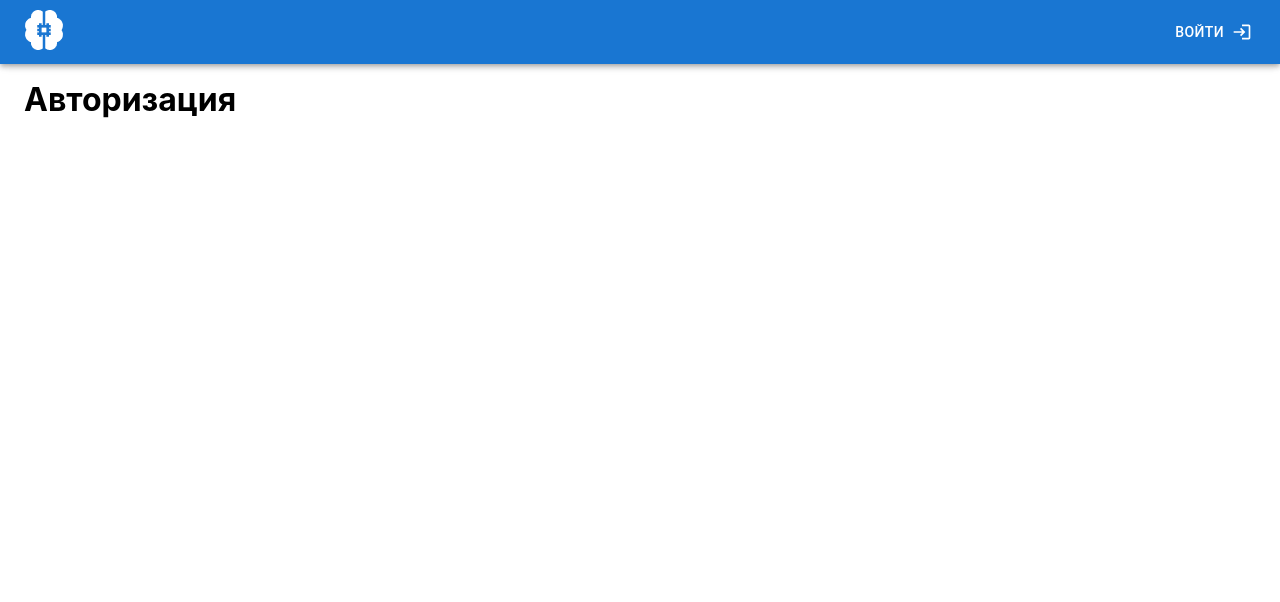
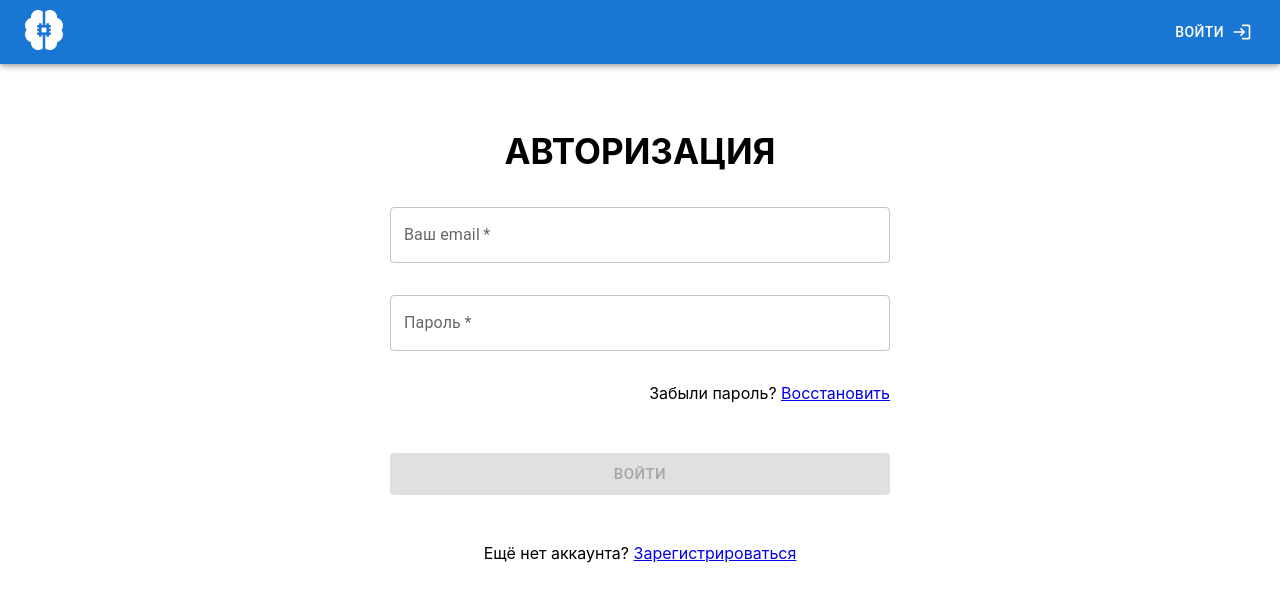
Before and after one commit to superhorsy/quest-app-frontend, a React (Create React App) app: page /signin in a window 1280 px wide. Shown: the top 602 px of the page. Built offline with nearby package versions, Linux system fonts and the light colour scheme.

Commit message:
Добавил страницы в маршруты, сделала заглушку для авторизации.

```diff
--- a/src/components/AppRouter.jsx
+++ b/src/components/AppRouter.jsx
@@ -1,30 +1,36 @@
-import { Route, Routes } from 'react-router-dom';
+import {Route, Routes} from 'react-router-dom';
 
-import { Main } from '../pages/Main';
+import {Main} from '../pages/Main';
 
 //AUTH LINKS
-import { SignIn } from '../pages/SignIn';
-import { SignUp } from '../pages/SignUp';
-import { RestorePass } from '../pages/RestorePass';
+import {
+    LoginPage,
+    SignUpPage,
+    StartPage,
+    PassRecoveryPage,
+} from "../pages";
+// import { SignIn } from '../pages/SignIn';
+// import {SignUp} from '../pages/SignUp';
+// import {RestorePass} from '../pages/RestorePass';
 
 //PROFILE LINKS
-import { Profile } from '../pages/Profile';
-import { ProfileIndex } from '../pages/ProfileIndex';
-import { ChangePass } from '../pages/ChangePass';
+import {Profile} from '../pages/Profile';
+import {ProfileIndex} from '../pages/ProfileIndex';
+import {ChangePass} from '../pages/ChangePass';
 
 //PANEL LINKS
-import { Panel } from '../pages/Panel';
-import { PanelIndex } from '../pages/PanelIndex';
-import { AvailableQuests } from '../pages/AvailableQuests';
-import { QuestProgress } from '../pages/QuestProgress';
-import { UserQuests } from '../pages/UserQuests';
-import { CreateQuest } from '../pages/CreateQuest';
-    import { CreateStep } from '../pages/CreateStep';
-    import { CreateStepIndex } from '../pages/CreateStepIndex';
-    import { CreateStepForm } from '../pages/CreateStepForm';
+import {Panel} from '../pages/Panel';
+import {PanelIndex} from '../pages/PanelIndex';
+import {AvailableQuests} from '../pages/AvailableQuests';
+import {QuestProgress} from '../pages/QuestProgress';
+import {UserQuests} from '../pages/UserQuests';
+import {CreateQuest} from '../pages/CreateQuest';
+import {CreateStep} from '../pages/CreateStep';
+import {CreateStepIndex} from '../pages/CreateStepIndex';
+import {CreateStepForm} from '../pages/CreateStepForm';
 
 
-import { Header } from './Header/Header';
+import {Header} from './Header/Header';
 
 
 export const AppRouter = () => {
@@ -32,70 +38,70 @@ export const AppRouter = () => {
         <Routes>
             <Route
                 path="/"
-                element={<Header />}
+                element={<Header/>}
             >
                 <Route
                     index
-                    element={<Main />}
+                    element={<StartPage/>}
                 />
                 <Route
-                    path="signin"
-                    element={<SignIn />}
+                    path="/signin"
+                    element={<LoginPage/>}
                 />
                 <Route
-                    path="signup"
-                    element={<SignUp />}
+                    path="/signup"
+                    element={<SignUpPage/>}
                 />
                 <Route
-                    path="restore"
-                    element={<RestorePass />}
+                    path="/restore"
+                    element={<PassRecoveryPage />}
                 />
-                <Route path="panel" element={<Panel />}>
+                <Route path="panel" element={<Panel/>}>
                     <Route
                         index
-                        element={<PanelIndex />}
+                        element={<PanelIndex/>}
                     />
                     <Route
-                        path="panel/available-quests"
-                        element={<AvailableQuests />}
+                        path="available-quests"
+                        element={<AvailableQuests/>}
                     />
                     <Route
-                        path="panel/my-progress"
-                        element={<QuestProgress />}
+                        path="my-progress"
+                        element={<QuestProgress/>}
                     />
                     <Route
-                        path="panel/my-quests"
-                        element={<UserQuests />}
+                        path="my-quests"
+                        element={<UserQuests/>}
                     />
                     <Route
-                        path="panel/create-quest"
-                        element={<CreateQuest />}
+                        path="create-quest"
+                        element={<CreateQuest/>}
                     />
                     <Route
-                        path="panel/create-quest/create-step"
-                        element={<CreateStep />}
+                        path="create-quest/create-step"
+                        element={<CreateStep/>}
                     >
                         <Route
                             index
-                            element={<CreateStepIndex />}
+                            element={<CreateStepIndex/>}
                         />
                         <Route
                             path=":step"
-                            element={<CreateStepForm />}
+                            element={<CreateStepForm/>}
                         />
                     </Route>
                 </Route>
-                <Route path="profile" element={<Profile />}>
+                <Route path="profile" element={<Profile/>}>
                     <Route
                         index
-                        element={<ProfileIndex />}
+                        element={<ProfileIndex/>}
                     />
                     <Route
-                        path="profile/change-password"
-                        element={<ChangePass />}
+                        path="change-password"
+                        element={<ChangePass/>}
                     />
                 </Route>
-                <Route path="*" element={<h1>Ошибка 404</h1>} />
+                <Route path="*" element={<h1>Ошибка 404</h1>}/>
             </Route>
         </Routes>
     );
--- a/src/components/Header/Header.jsx
+++ b/src/components/Header/Header.jsx
@@ -22,7 +22,8 @@ export const Header = () => {
     };
 
     const handleLogin = () => {
-        setIsAuth(true);
+        // setIsAuth(true);
+        navigate("/signin")
     };
 
     const handleOpenUserMenu = (event) => {
@@ -97,7 +98,7 @@ export const Header = () => {
             </AppBar>
             <Container maxWidth="xl">
                 <Box sx={{ mt: 10 }}>
-                    <Outlet/>
+                    <Outlet context={[isAuth, setIsAuth]}/>
                 </Box>
             </Container>
         </>
--- a/src/pages/loginPage/loginPage.js
+++ b/src/pages/loginPage/loginPage.js
@@ -1,8 +1,10 @@
-import React, {useState} from 'react';
+import React, {useContext, useState} from 'react';
 import Button from "@mui/material/Button";
 import TextField from "@mui/material/TextField";
 import Box from "@mui/material/Box";
-import Link from "@mui/material/Link";
+import {Link} from "react-router-dom";
+import { useOutletContext } from "react-router-dom";
+import {useNavigate} from "react-router-dom";
 
 //Style
 import classes from './loginPage.module.scss';
@@ -10,6 +12,14 @@ import classes from './loginPage.module.scss';
 export const LoginPage = () => {
     const [email, setEmail] = useState('');
     const [pass, setPass] = useState('');
+    const [isAuth, setIsAuth] = useOutletContext();
+    const navigate = useNavigate();
+
+    // Захардкодил юзера пока так
+    const user = {
+      email: '123@123',
+      pass: '123'
+    };
 
     const isEmptyField = !email || !pass;
 
@@ -22,12 +32,19 @@ export const LoginPage = () => {
                 pass: pass
             }
         )
+
+        // Тут пока что заглушка
+        const isAuthorized = user.email === email && user.pass === pass;
+        if (isAuthorized) {
+            setIsAuth(true);
+            navigate("/panel");
+        }
     }
 
     return (
         <div className="page-container">
 
-            <div className="temporary-header"/>
+            {/*<div className="temporary-header"/>*/}
 
             <div className="main-container">
                 <h1 className="title">Авторизация</h1>
@@ -69,7 +86,7 @@ export const LoginPage = () => {
                         />
                         <div className="textToRightSide">
                             <span>Забыли пароль? </span>
-                            <Link href="#">Восстановить
+                            <Link to="/restore">Восстановить
                             </Link>
                         </div>
                         <div>
@@ -84,7 +101,7 @@ export const LoginPage = () => {
                             </Button>
                             <div>
                                 <span>Ещё нет аккаунта? </span>
-                                <Link href="#">Зарегистрироваться</Link>
+                                <Link to="/signup">Зарегистрироваться</Link>
                             </div>
                         </div>
                     </div>
--- a/src/pages/passRecoveryPage/passRecoveryPage.js
+++ b/src/pages/passRecoveryPage/passRecoveryPage.js
@@ -1,7 +1,7 @@
 import React, {useState} from 'react';
 import Box from "@mui/material/Box";
 import TextField from "@mui/material/TextField";
-import Link from "@mui/material/Link";
+import {Link} from "react-router-dom";
 import Button from "@mui/material/Button";
 
 export const PassRecoveryPage = () => {
@@ -25,7 +25,7 @@ export const PassRecoveryPage = () => {
 
     return (
         <div className="page-container">
-            <div className="temporary-header"/>
+            {/*<div className="temporary-header"/>*/}
             <div className="main-container">
                 <h1 className="title">Восстановить пароль</h1>
                 <Box
@@ -63,7 +63,7 @@ export const PassRecoveryPage = () => {
                             </Button>
                             <div>
                                 <span>Ещё нет аккаунта? </span>
-                                <Link href="#">Зарегистрироваться</Link>
+                                <Link to="/signup">Зарегистрироваться</Link>
                             </div>
                         </div>
                     </div>
--- a/src/pages/signUpPage/signUpPage.js
+++ b/src/pages/signUpPage/signUpPage.js
@@ -1,14 +1,17 @@
 import React, {useMemo, useState} from 'react';
 import Box from "@mui/material/Box";
 import TextField from "@mui/material/TextField";
-import Link from "@mui/material/Link";
+import {Link} from "react-router-dom";
 import Button from "@mui/material/Button";
+import {useNavigate} from "react-router-dom";
 
 export const SignUpPage = () => {
     const [email, setEmail] = useState('');
     const [nickname, setNickname] = useState('');
     const [pass, setPass] = useState('');
     const [passConfirm, setPassConfirm] = useState('');
+
+    const navigate = useNavigate();
 
     const sendData = (event) => {
         event.preventDefault();
@@ -62,7 +65,7 @@ export const SignUpPage = () => {
     return (
         <div className="page-container">
 
-            <div className="temporary-header"/>
+            {/*<div className="temporary-header"/>*/}
 
             <div className="main-container">
 
@@ -137,7 +140,7 @@ export const SignUpPage = () => {
                             </Button>
                             <div>
                                 <span>Уже есть аккаунт? </span>
-                                <Link href="#">Войти</Link>
+                                <Link to="/signin">Войти</Link>
                             </div>
                         </div>
                     </div>
--- a/src/pages/startPage/startPage.js
+++ b/src/pages/startPage/startPage.js
@@ -1,11 +1,14 @@
 import React from 'react';
 import Button from "@mui/material/Button";
 import Box from "@mui/material/Box";
+import {useNavigate} from "react-router-dom";
 
 export const StartPage = () => {
+    const navigate = useNavigate();
+
     return (
         <div className="page-container">
-            <div className="temporary-header"/>
+            {/*<div className="temporary-header"/>*/}
 
             <span className="welcomeTitle">Рады видеть вас в</span>
             <h1 className="nameOfService">Название сервиса</h1>
@@ -29,6 +32,7 @@ export const StartPage = () => {
                         }}
                         variant="contained"
                         size="large"
+                        onClick={() => navigate('signup')}
                     >Зарегистрироваться
                     </Button>
                 </Box>
```
